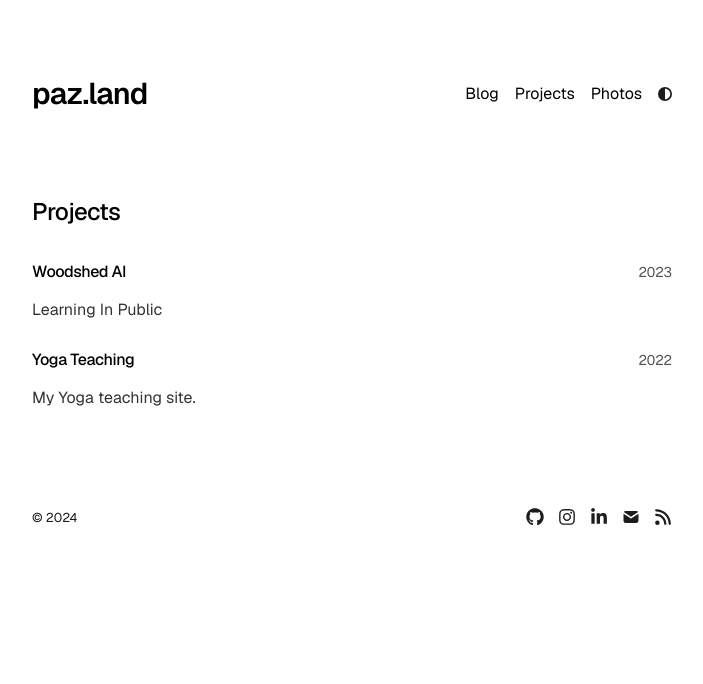
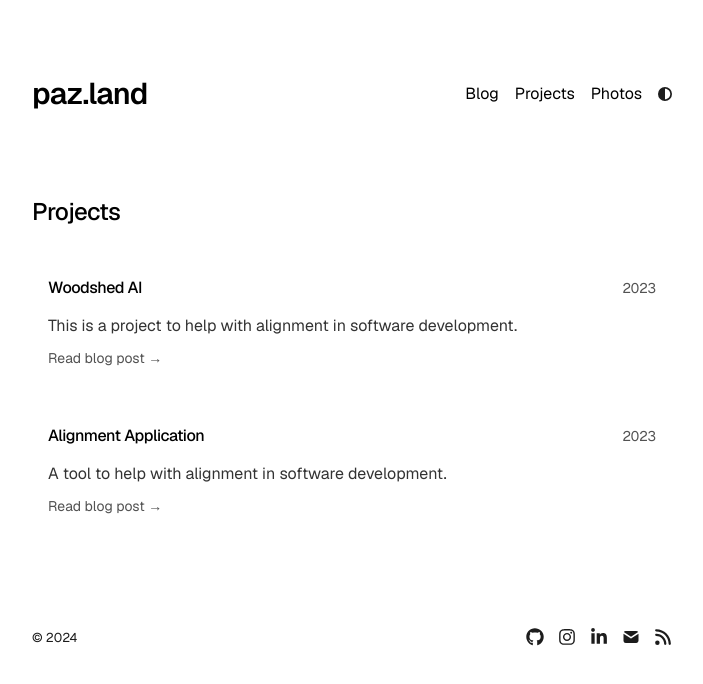
Before and after one commit to mpazaryna/blog02, a Next.js app: page /projects in a window 1280 px wide. Shown: the top 684 px of the page, without its empty margins (288-991 px from the left). Built offline with nearby package versions, Linux system fonts and the light colour scheme.

Commit message:
feat: add blog post to project

```diff
--- a/app/projects/page.tsx
+++ b/app/projects/page.tsx
@@ -13,18 +13,20 @@ export default function Projects() {
       <h1 className="mb-8 text-2xl font-medium tracking-tight">Projects</h1>
       <div className="space-y-6">
         {projects.map((project, index) => (
-          <a
+          <div
             key={index}
-            href={project.url}
-            target="_blank"
-            rel="noopener noreferrer"
-            className="block group hover:opacity-80 transition-opacity duration-200"
+            className="block group rounded-xl p-4 hover:bg-[papayawhip] dark:hover:bg-[#1f1f1f] transition-colors duration-200"
           >
             <div className="flex flex-col">
               <div className="w-full flex justify-between items-baseline">
-                <span className="text-black dark:text-white font-medium tracking-tight">
+                <a
+                  href={project.url}
+                  target="_blank"
+                  rel="noopener noreferrer"
+                  className="text-black dark:text-white font-medium tracking-tight hover:opacity-80 transition-opacity duration-200"
+                >
                   {project.title}
-                </span>
+                </a>
                 <span className="text-neutral-600 dark:text-neutral-400 tabular-nums text-sm">
                   {project.year}
                 </span>
@@ -32,8 +34,16 @@ export default function Projects() {
               <p className="prose prose-neutral dark:prose-invert pt-3">
                 {project.description}
               </p>
+              {project.blog && (
+                <a
+                  href={`/blog/${project.blog}`}
+                  className="text-sm text-neutral-600 dark:text-neutral-400 hover:text-neutral-800 dark:hover:text-neutral-200 transition-colors duration-200 mt-2 inline-block"
+                >
+                  Read blog post →
+                </a>
+              )}
             </div>
-          </a>
+          </div>
         ))}
       </div>
     </section>
--- a/app/projects/project-data.tsx
+++ b/app/projects/project-data.tsx
@@ -3,6 +3,7 @@ export interface Project {
   year: number;
   description: string;
   url: string;
+  blog?: string;
 }
 
 export const projects: Project[] = [
@@ -10,14 +11,16 @@ export const projects: Project[] = [
     title: "Woodshed AI",
     year: 2023,
     description:
-      "Learning In Public",
+      "This is a project to help with alignment in software development.",
     url: "https://github.com/mpazaryna/woodshed-ai",
+    blog: "woodshed-ai",
   },
   {
-    title: "Yoga Teaching",
-    year: 2022,
+    title: "Alignment Application",
+    year: 2023,
     description:
-      "My Yoga teaching site.",
+      "A tool to help with alignment in software development.",
     url: "https://yoga.paz.land/",
+    blog: "alignment",
   },
 ];
```
Also changed, not shown: content/woodshed-ai.mdx (added, +66 -0 lines).
